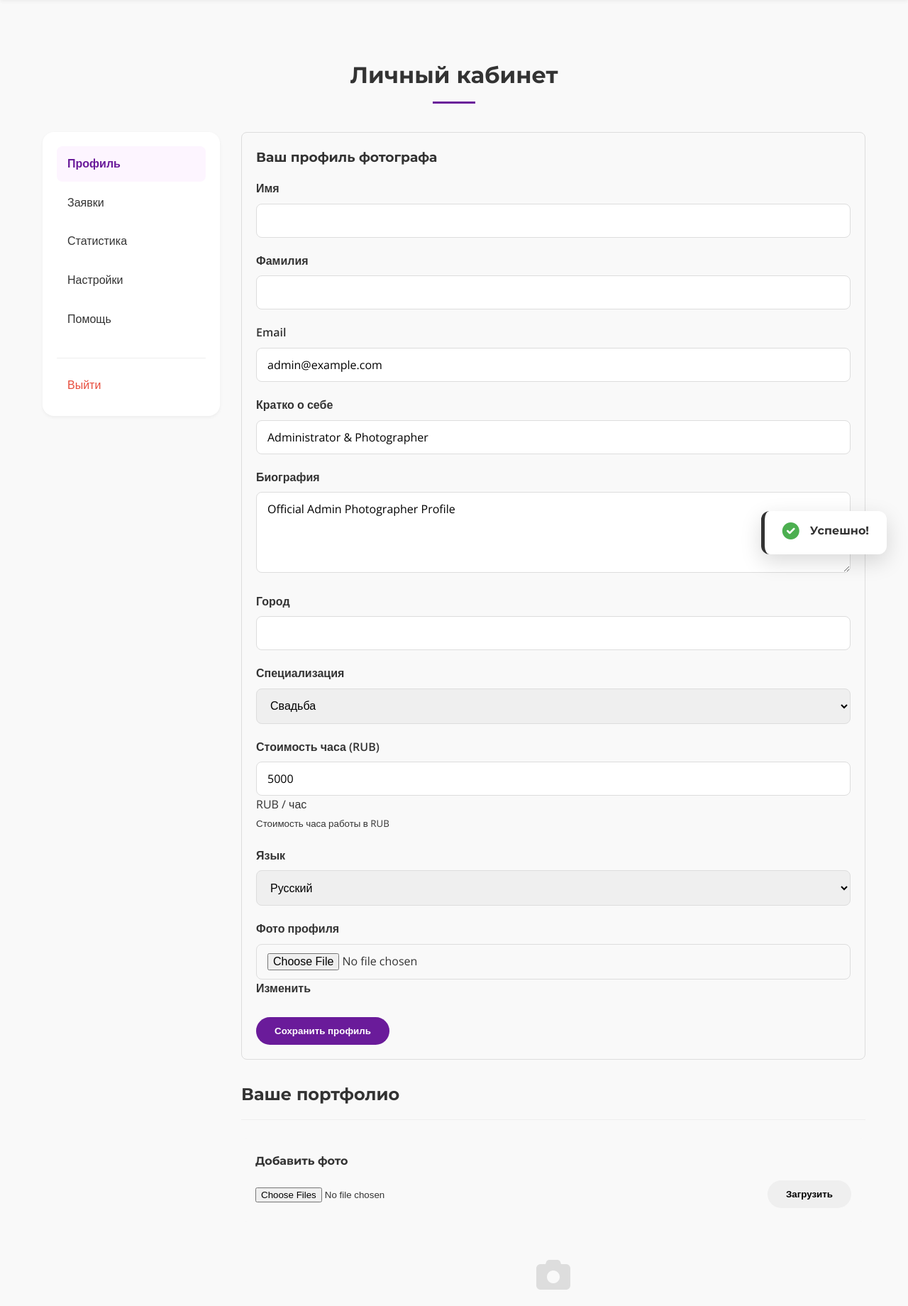
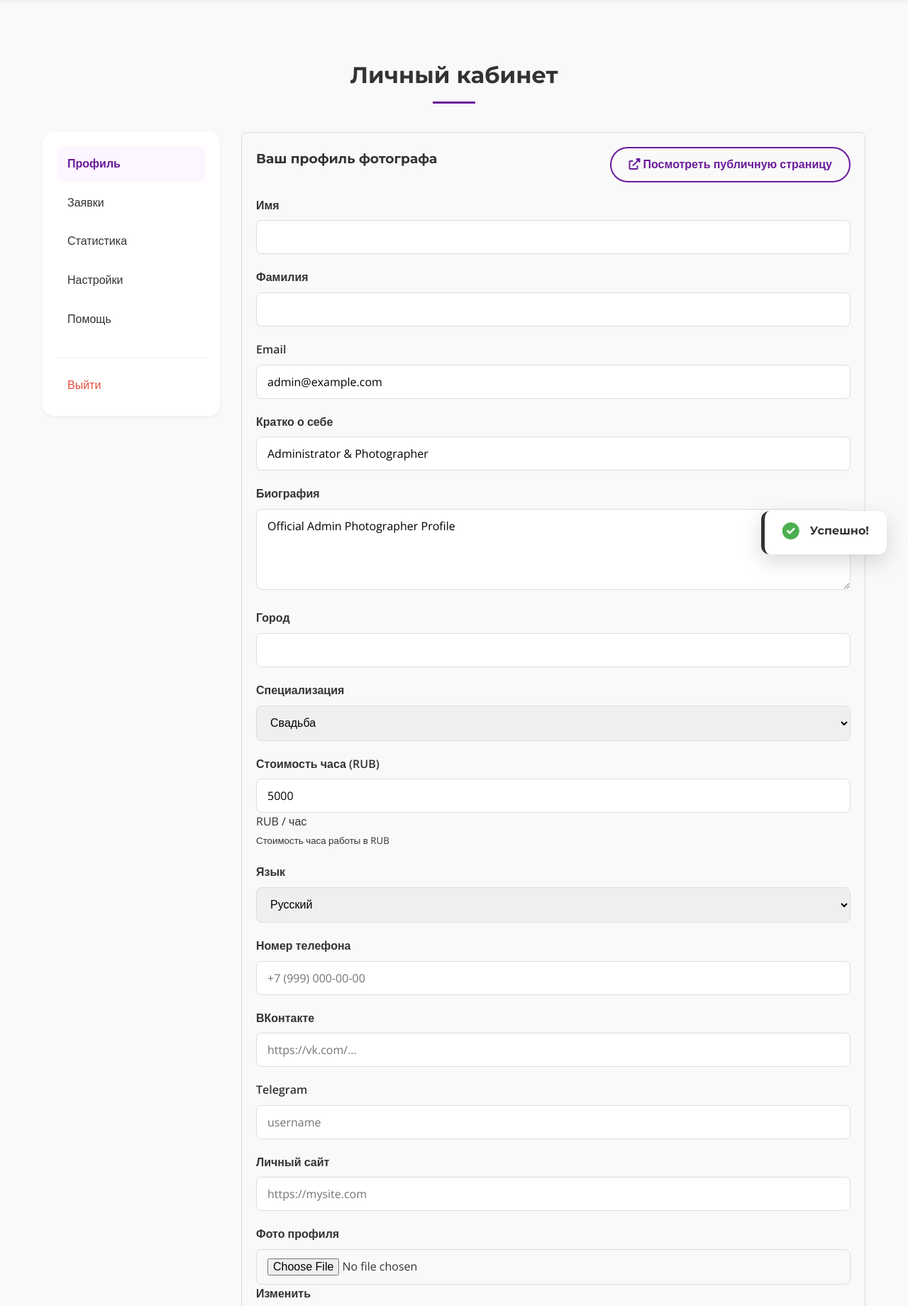
Before and after one commit to BeReZin-DaNiL/site_for_photograf, a Django app: page /users/dashboard/ in a window 1280 px wide. Shown: the part 80-1920 px from the top of the page at 71% size. Run offline with Django 5.2, Linux system fonts and the light colour scheme; a user stored in the database is signed in; data comes from the database, SQL or seed files in the repository; both versions use the stored data as it was after the commit; some libraries are stand-ins or nearby versions.

Commit message:
Добавлены контактные данные для фотографов (телефон, соцсети, сайт)

```diff
--- a/users/forms.py
+++ b/users/forms.py
@@ -30,7 +30,7 @@ class PhotographerProfileForm(forms.ModelForm):
 
     class Meta:
         model = PhotographerProfile
-        fields = ['first_name', 'last_name', 'email', 'short_intro', 'bio', 'city', 'specialization', 'price', 'language', 'profile_image']
+        fields = ['first_name', 'last_name', 'email', 'short_intro', 'bio', 'city', 'specialization', 'price', 'language', 'phone_number', 'social_vk', 'social_telegram', 'website', 'profile_image']
         labels = {
             'short_intro': 'Кратко о себе',
             'bio': 'Биография',
@@ -38,12 +38,20 @@ class PhotographerProfileForm(forms.ModelForm):
             'specialization': 'Специализация',
             'price': 'Стоимость часа (RUB)',
             'language': 'Язык',
+            'phone_number': 'Номер телефона',
+            'social_vk': 'ВКонтакте',
+            'social_telegram': 'Telegram',
+            'website': 'Личный сайт',
             'profile_image': 'Фото профиля'
         }
         widgets = {
             'bio': forms.Textarea(attrs={'rows': 4}),
             'short_intro': forms.TextInput(attrs={'placeholder': 'Например: Свадебный фотограф в Москве'}),
             'price': forms.NumberInput(attrs={'class': 'form-control price-input', 'placeholder': '0'}),
+            'phone_number': forms.TextInput(attrs={'placeholder': '+7 (999) 000-00-00'}),
+            'social_vk': forms.URLInput(attrs={'placeholder': 'https://vk.com/...'}),
+            'social_telegram': forms.TextInput(attrs={'placeholder': 'username'}),
+            'website': forms.URLInput(attrs={'placeholder': 'https://mysite.com'}),
         }
 
     def __init__(self, *args, **kwargs):
--- a/users/models.py
+++ b/users/models.py
@@ -75,6 +75,12 @@ class PhotographerProfile(models.Model):
 
     profile_image = models.ImageField(upload_to='profile_images', blank=True, null=True)
     views_count = models.PositiveIntegerField(default=0)
+
+    # New fields for contact info
+    phone_number = models.CharField(max_length=20, blank=True, null=True, verbose_name="Номер телефона")
+    social_vk = models.URLField(blank=True, null=True, verbose_name="Ссылка на ВКонтакте")
+    social_telegram = models.CharField(max_length=50, blank=True, null=True, verbose_name="Telegram (username)")
+    website = models.URLField(blank=True, null=True, verbose_name="Личный сайт")
 
     def save(self, *args, **kwargs):
         if self.profile_image and not self.id: # Only compress on initial upload or handle update logic carefully
--- a/users/templates/users/dashboard.html
+++ b/users/templates/users/dashboard.html
@@ -186,7 +186,12 @@
             <div id="profile" class="tab-content active">
                 {% if is_photographer %}
                 <div style="margin-bottom: 30px; border: 1px solid #ddd; padding: 20px; border-radius: 8px;">
-                    <h3>Ваш профиль фотографа</h3>
+                    <div style="display: flex; justify-content: space-between; align-items: center; margin-bottom: 20px;">
+                        <h3>Ваш профиль фотографа</h3>
+                        <a href="{% url 'photographer_detail' pk=user.photographerprofile.pk %}" class="btn btn-outline-primary" target="_blank">
+                            <i class="fas fa-external-link-alt"></i> Посмотреть публичную страницу
+                        </a>
+                    </div>
                     <form method="post" enctype="multipart/form-data">
                         {% csrf_token %}
 
```
Also changed, not shown: users/templates/users/photographer_detail.html (+58 -0 lines), db.sqlite3, users/migrations/0007_photographerprofile_phone_number_and_more.py (added), 3 other files.
